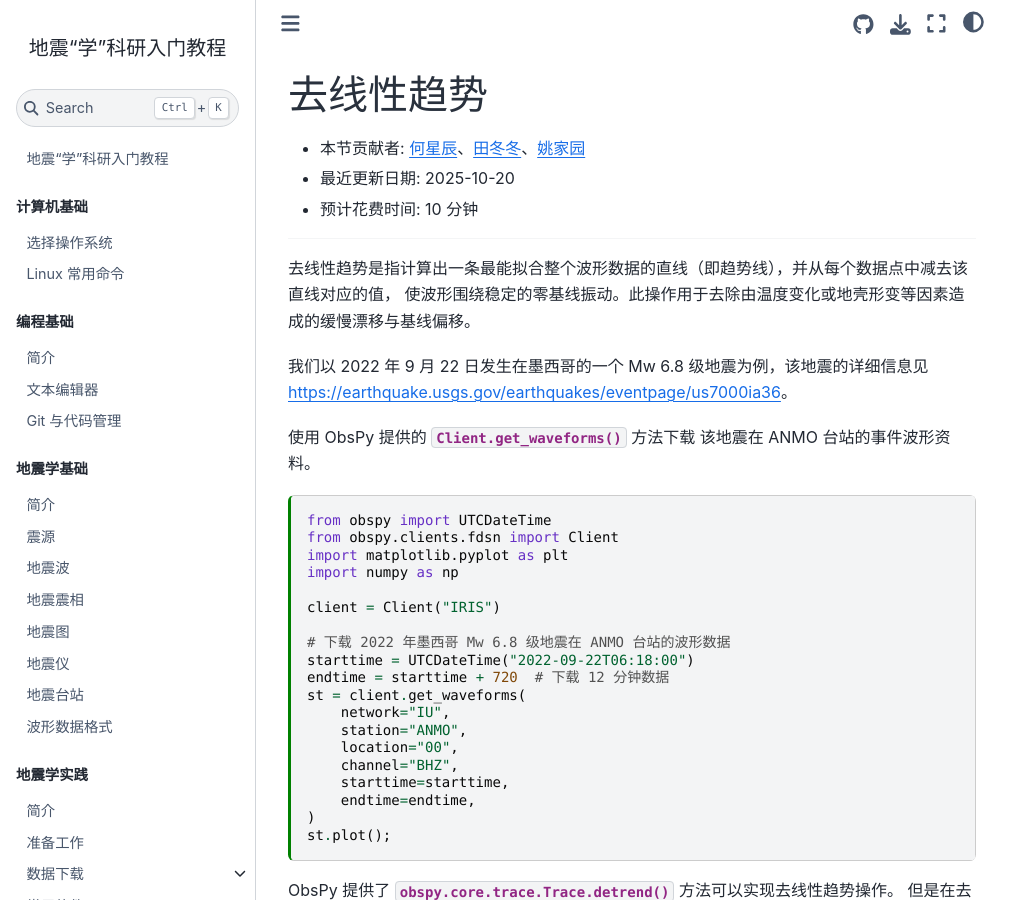
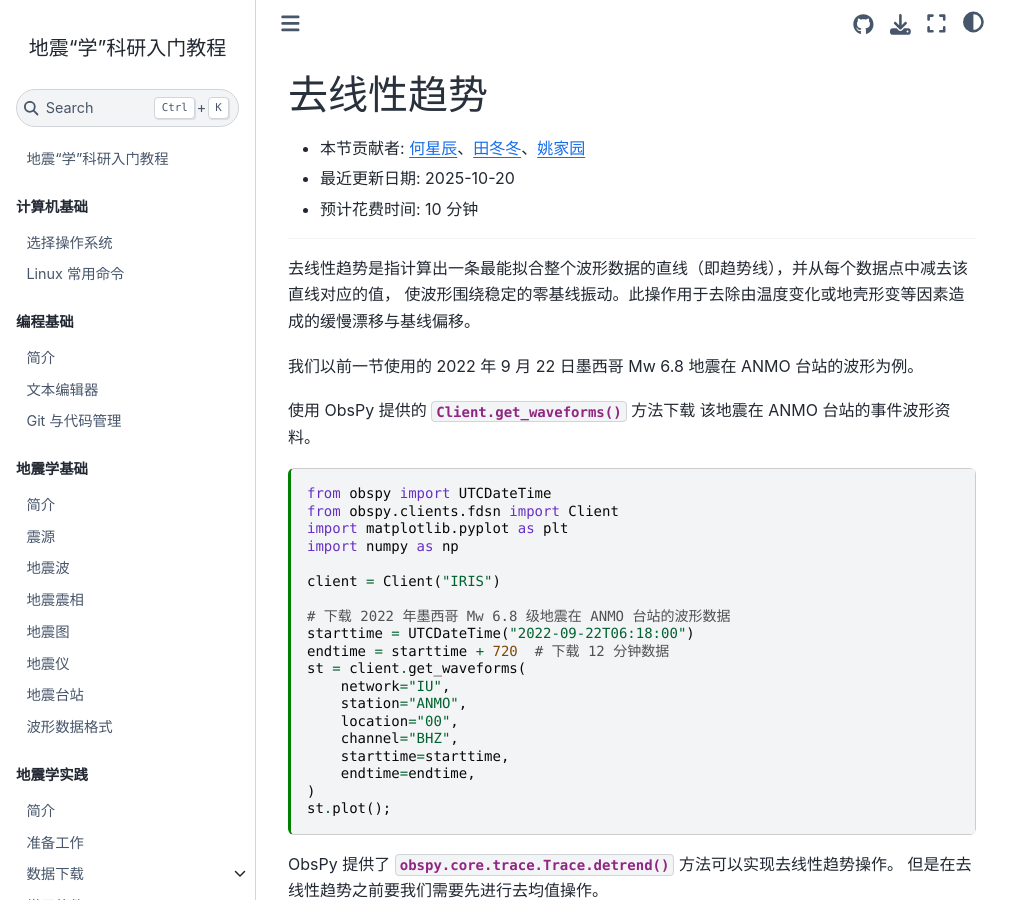
Before and after one commit to seismo-learn/seismology101, a Jupyter Book: the page built from source/exercises/detrend.md, in a window 1280 px wide and 900 px high. Shown: the whole window, without its empty margins (0-1031 px from the left). Built offline with Jupyter Book 1.0.4 settings and Sphinx 7.4.7 and the Sphinx Book theme 1.1.4, drawn with Linux system fonts in a browser that asks for light colours; pages that are not in the unit, such as notebooks, are missing from menus.

Commit message:
Update source/exercises/detrend.md
Co-authored-by: Dongdong Tian <seisman.info@gmail.com>

```diff
--- a/source/exercises/detrend.md
+++ b/source/exercises/detrend.md
@@ -22,7 +22,7 @@ kernelspec:
 去线性趋势是指计算出一条最能拟合整个波形数据的直线（即趋势线），并从每个数据点中减去该直线对应的值，
 使波形围绕稳定的零基线振动。此操作用于去除由温度变化或地壳形变等因素造成的缓慢漂移与基线偏移。
 
-我们以 2022 年 9 月 22 日发生在墨西哥的一个 Mw 6.8 级地震为例，该地震的详细信息见 <https://earthquake.usgs.gov/earthquakes/eventpage/us7000ia36>。
+我们以前一节使用的 2022 年 9 月 22 日墨西哥 Mw 6.8 地震在 ANMO 台站的波形为例。
 
 使用 ObsPy 提供的 {meth}`Client.get_waveforms() <obspy.clients.fdsn.client.Client.get_waveforms>` 方法下载
 该地震在 ANMO 台站的事件波形资料。
```
